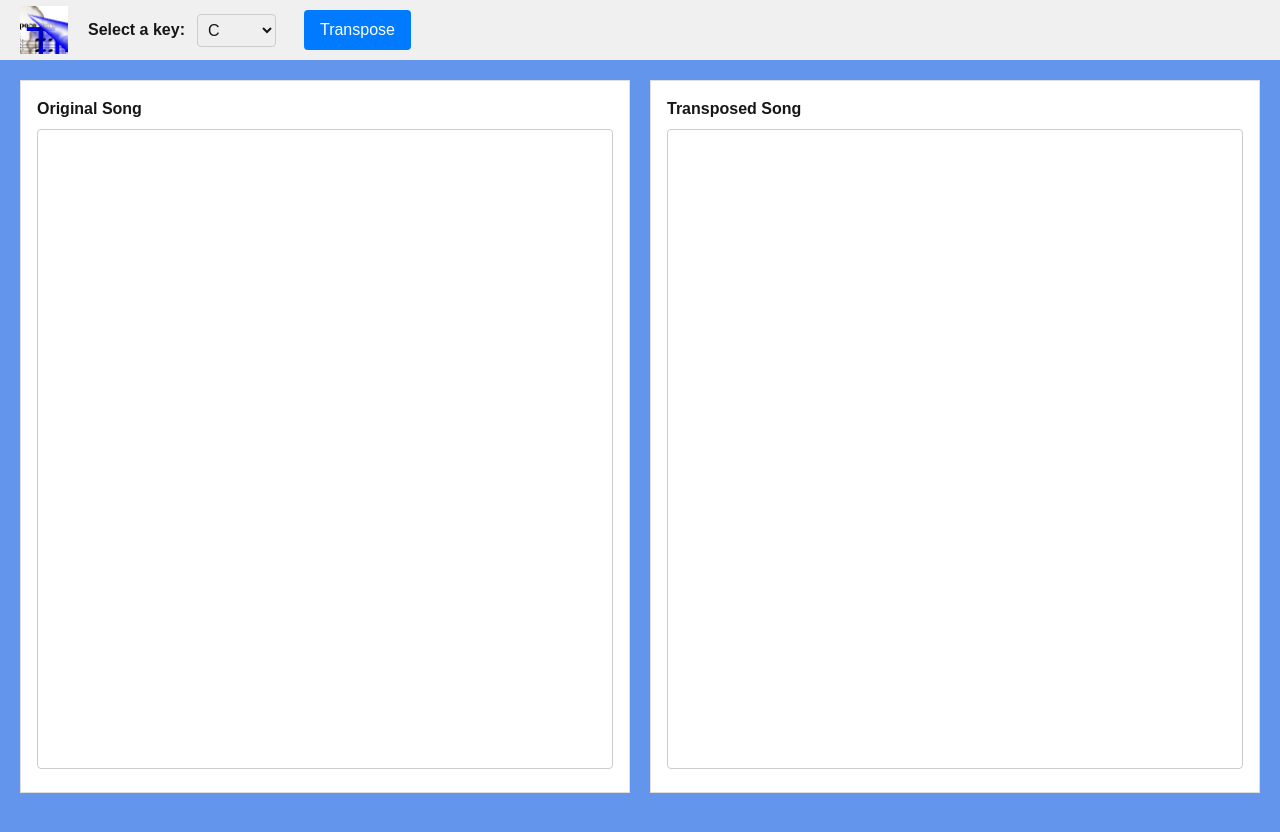
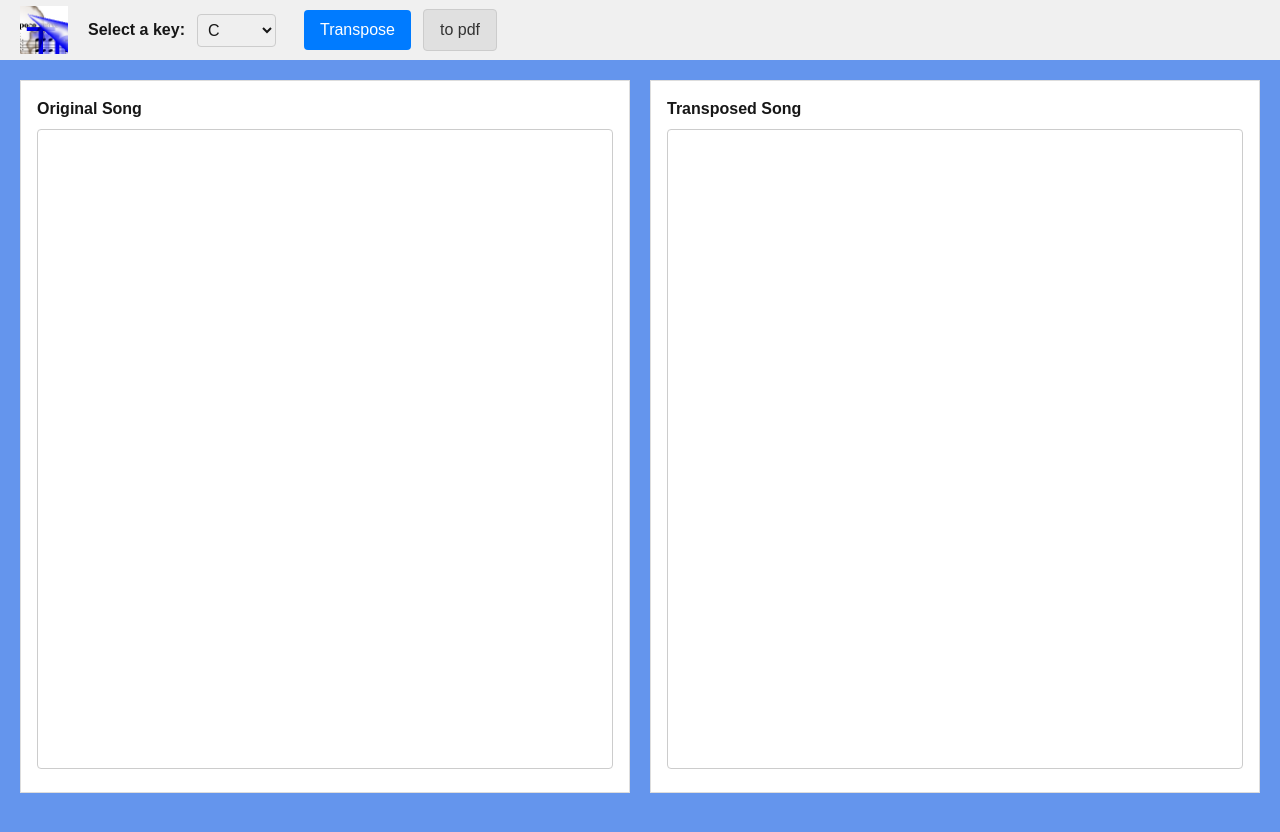
Before and after one commit to davyLSDev/mobitrans, a Next.js app: page / in a window 1280 px wide. Shown: the top 832 px of the page. Built offline with nearby package versions, Linux system fonts and the light colour scheme.

Commit message:
Add the ability to save the transposed song as a pdf

```diff
--- a/app/page.tsx
+++ b/app/page.tsx
@@ -1,9 +1,10 @@
 "use client";
 
+import { useState } from 'react';
+import TextGrid from './components/TextGrid';
 import Image from 'next/image';
-import TextGrid from './components/TextGrid';
-import { useState } from 'react';
 import { transpose } from 'chord-transposer';
+import { jsPDF } from 'jspdf';
 
 export default function Home() {
   const [originalText, setOriginalText] = useState('');
@@ -22,6 +23,44 @@ export default function Home() {
     } catch (error) {
       console.error('Transposition error:', error);
       setTransposedText('Error transposing chords. Please check the format of your input.');
+    }
+  };
+
+  const handlePdfSave = async () => {
+    try {
+      // Create new PDF document
+      const doc = new jsPDF();
+
+      // Add the transposed text to the PDF
+      doc.setFontSize(12);
+
+      // Split text into lines and add them to PDF
+      const lines = transposedText.split('\n');
+      let y = 20;
+      lines.forEach(line => {
+        doc.text(line, 20, y);
+        y += 10;
+      });
+
+      // Get the PDF as blob
+      const pdfBlob = doc.output('blob');
+
+      // Show save file picker
+      const handle = await window.showSaveFilePicker({
+        suggestedName: 'transposed-song.pdf',
+        types: [{
+          description: 'PDF File',
+          accept: {'application/pdf': ['.pdf']},
+        }],
+      });
+
+      // Create a writable stream and write the blob to it
+      const writable = await handle.createWritable();
+      await writable.write(pdfBlob);
+      await writable.close();
+
+    } catch (error) {
+      console.error('Error generating PDF:', error);
     }
   };
 
@@ -82,7 +121,21 @@ export default function Home() {
         >
           Transpose
         </button>
+        <button
+          onClick={handlePdfSave}
+          style={{
+            backgroundColor: '#e0e0e0',
+            color: '#333',
+            border: '1px solid #ccc',
+            padding: '8px 16px',
+            borderRadius: '4px',
+            cursor: 'pointer',
+          }}
+        >
+          to pdf
+        </button>
       </div>
+
       <TextGrid
         originalText={originalText}
         setOriginalText={setOriginalText}
--- a/package.json
+++ b/package.json
@@ -9,7 +9,10 @@
     "lint": "next lint"
   },
   "dependencies": {
+    "@types/file-saver": "^2.0.7",
     "chord-transposer": "^3.0.9",
+    "file-saver": "^2.0.5",
+    "jspdf": "^2.5.2",
     "next": "15.0.3",
     "react": "19.0.0-rc-66855b96-20241106",
     "react-dom": "19.0.0-rc-66855b96-20241106"
```
Also changed, not shown: 1 other file (tests, documents, lock files or other folders).
